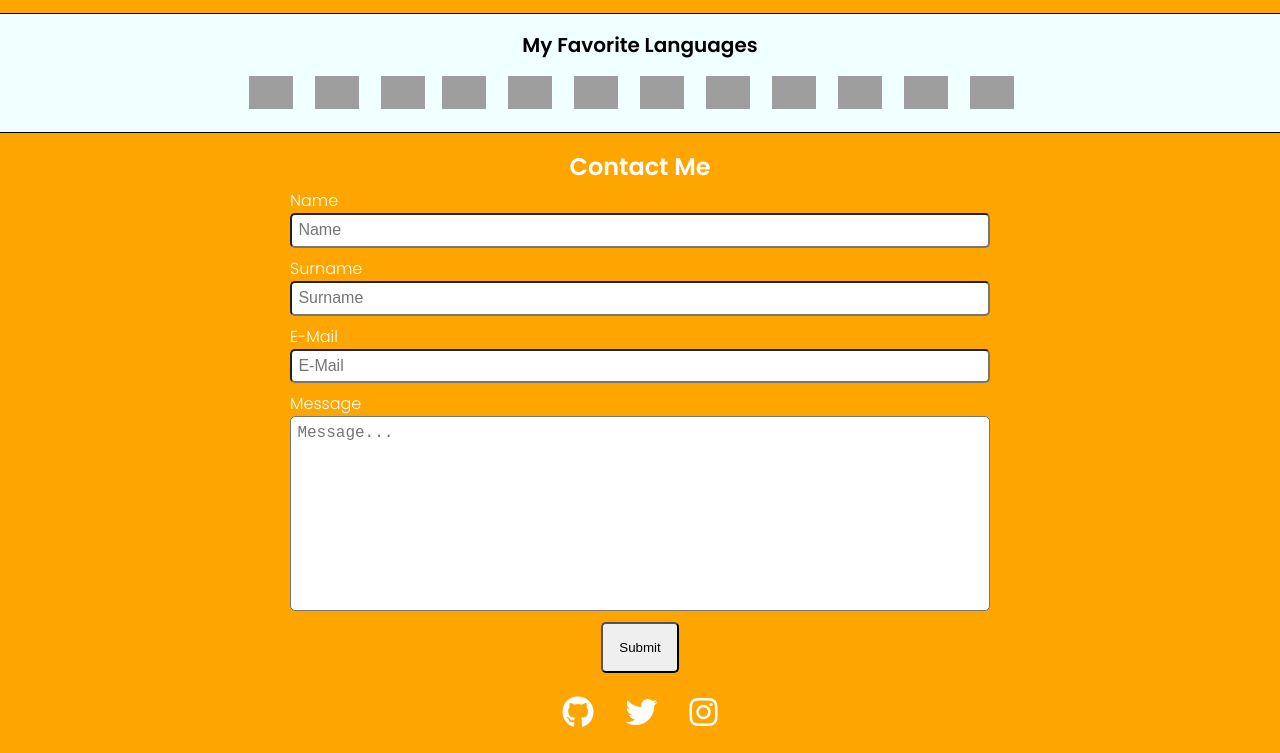
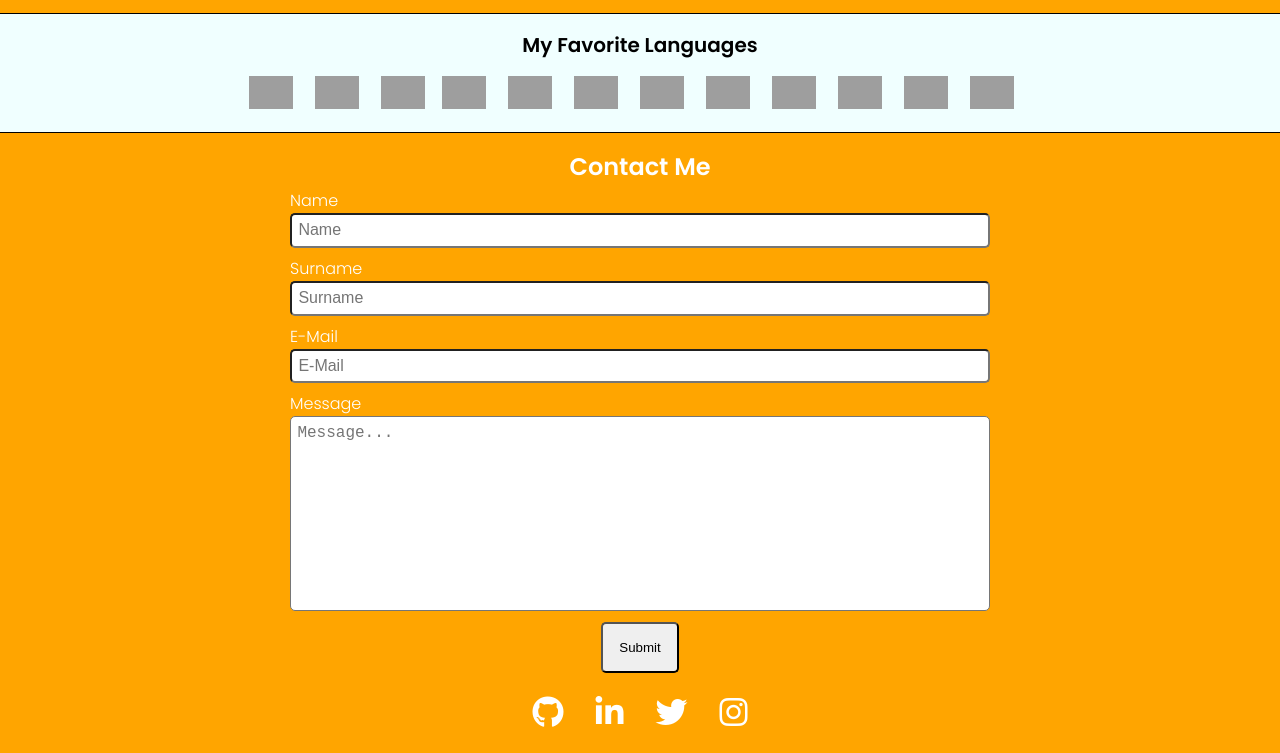
Before and after one commit to ycelbeyli/HTML-and-CSS-Project-1, a plain HTML site: page index.html in a window 1280 px wide. Shown: the part 753-1506 px from the top of the page. Drawn offline with Linux system fonts and the light colour scheme; grey boxes are pictures that could not be loaded.

Commit message:
Site Üzerinde Değişiklik 1

```diff
--- a/index.html
+++ b/index.html
@@ -175,12 +175,18 @@
             </li>
 
             <li>
+                <a href="https://www.linkedin.com/in/ycelbeyli/" target="_blank"><i class="fab fa-linkedin-in"></i></a>
+            </li>
+
+            <li>
                 <a href="https://twitter.com/ysfcnelbeyli?t=K5zxoAEQQBk1eH8wDM-ig&s=09" target="_blank"><i class="fab fa-twitter"></i></a>
             </li>
 
             <li>
                 <a href="https://www.instagram.com/tyusufcanelbeyli" target="_blank"><i class="fab fa-instagram"></i></a>
             </li>
+
+
 
         </ul>
 
```
Also changed, not shown: 2 other files.
